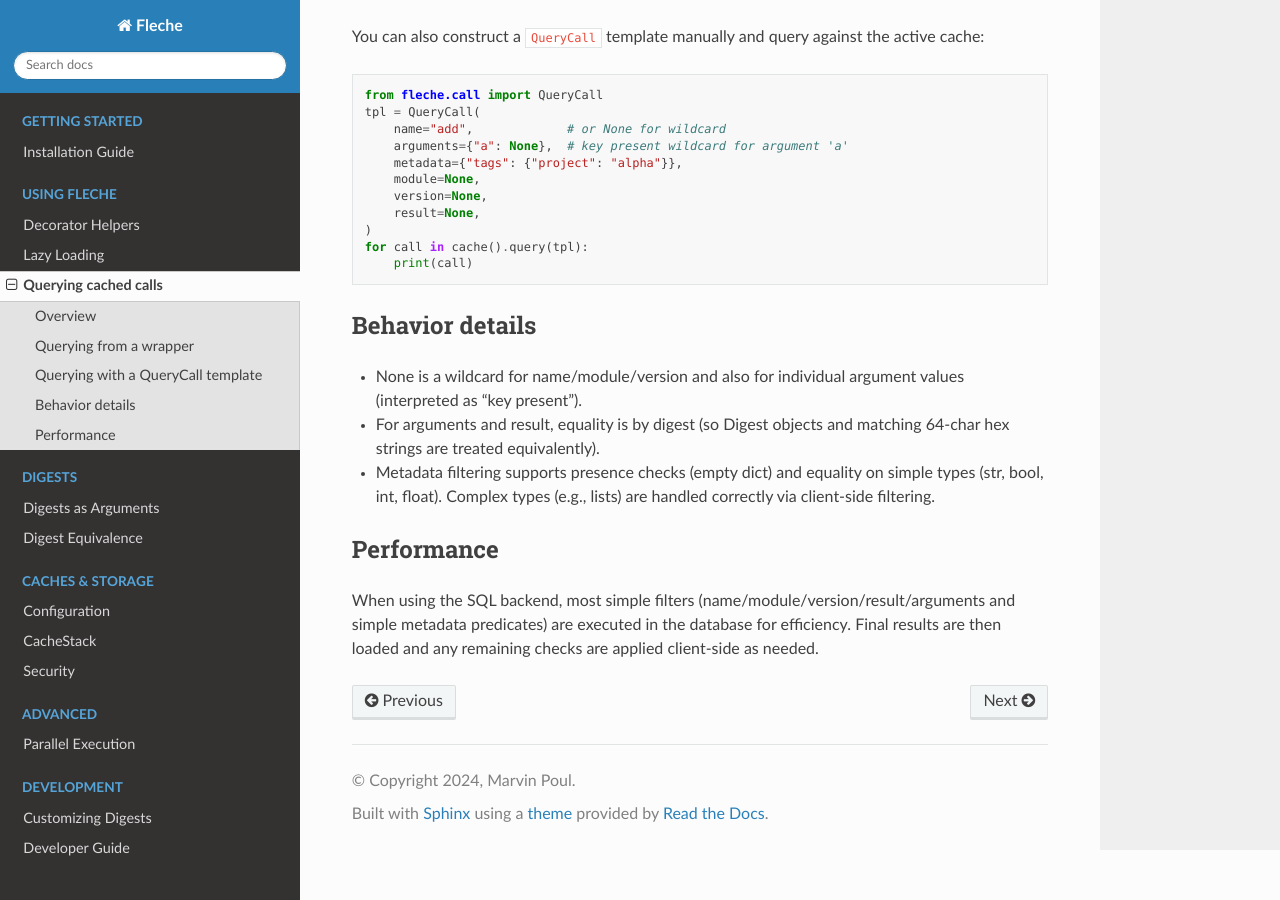
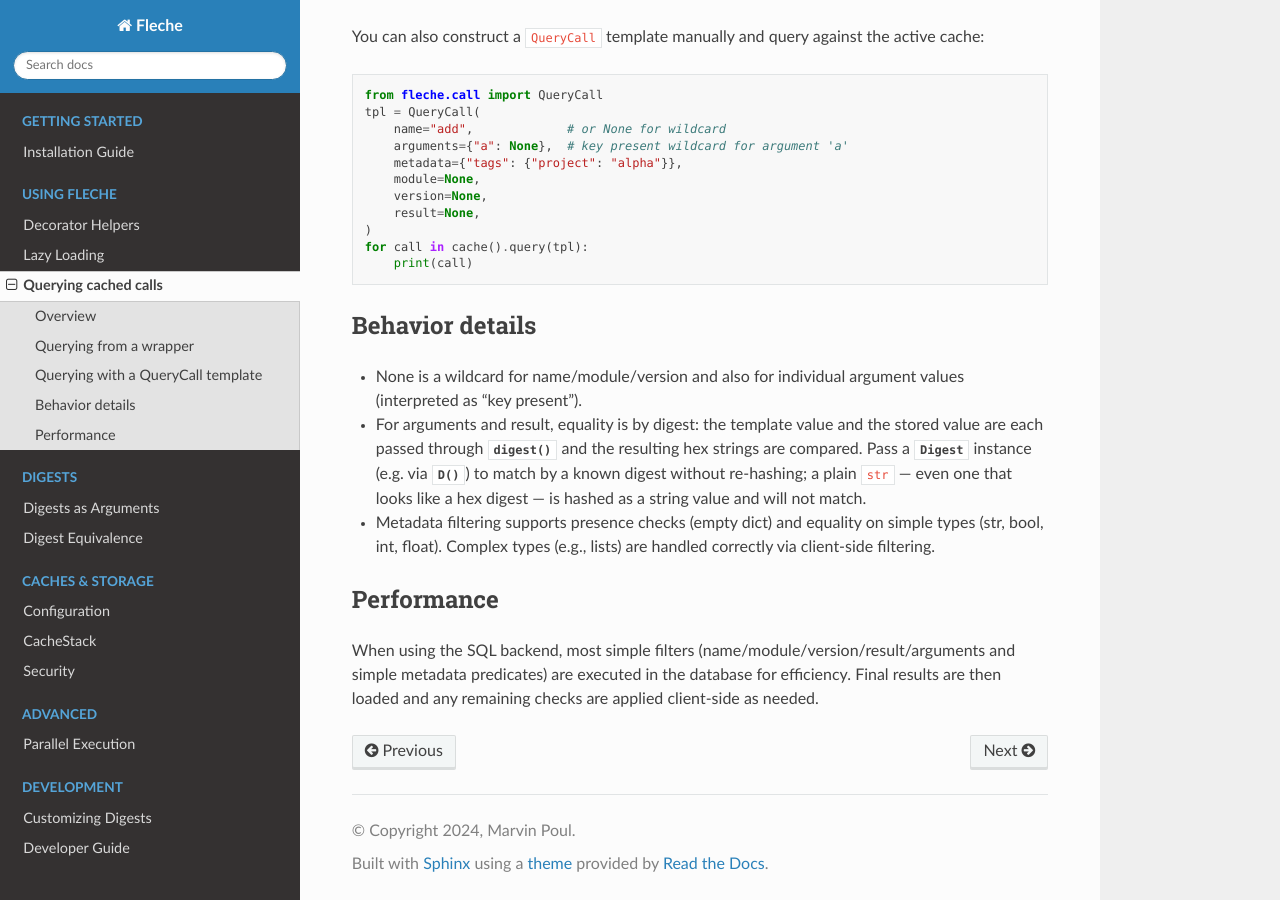
Before and after one commit to pmrv/fleche, a Sphinx documentation site: the page built from docs/usage/query.rst, in a window 1280 px wide and 900 px high, scrolled down 1136 px. Built offline with Sphinx 7.4.7 and the Read the Docs theme 3.1.0, drawn with Linux system fonts in a browser that asks for light colours; pages that are not in the unit, such as notebooks, are missing from menus.

```diff
--- a/docs/usage/query.rst
+++ b/docs/usage/query.rst
@@ -65,7 +65,7 @@ You can also construct a ``QueryCall`` template manually and query against the a
 Behavior details
 ----------------
 - None is a wildcard for name/module/version and also for individual argument values (interpreted as "key present").
-- For arguments and result, equality is by digest (so Digest objects and matching 64-char hex strings are treated equivalently).
+- For arguments and result, equality is by digest: the template value and the stored value are each passed through :func:`~fleche.digest.digest` and the resulting hex strings are compared.  Pass a :class:`~fleche.digest.Digest` instance (e.g. via :func:`~fleche.D`) to match by a known digest without re-hashing; a plain ``str`` — even one that looks like a hex digest — is hashed as a string value and will not match.
 - Metadata filtering supports presence checks (empty dict) and equality on simple types (str, bool, int, float). Complex types (e.g., lists) are handled correctly via client-side filtering.
 
 
```
